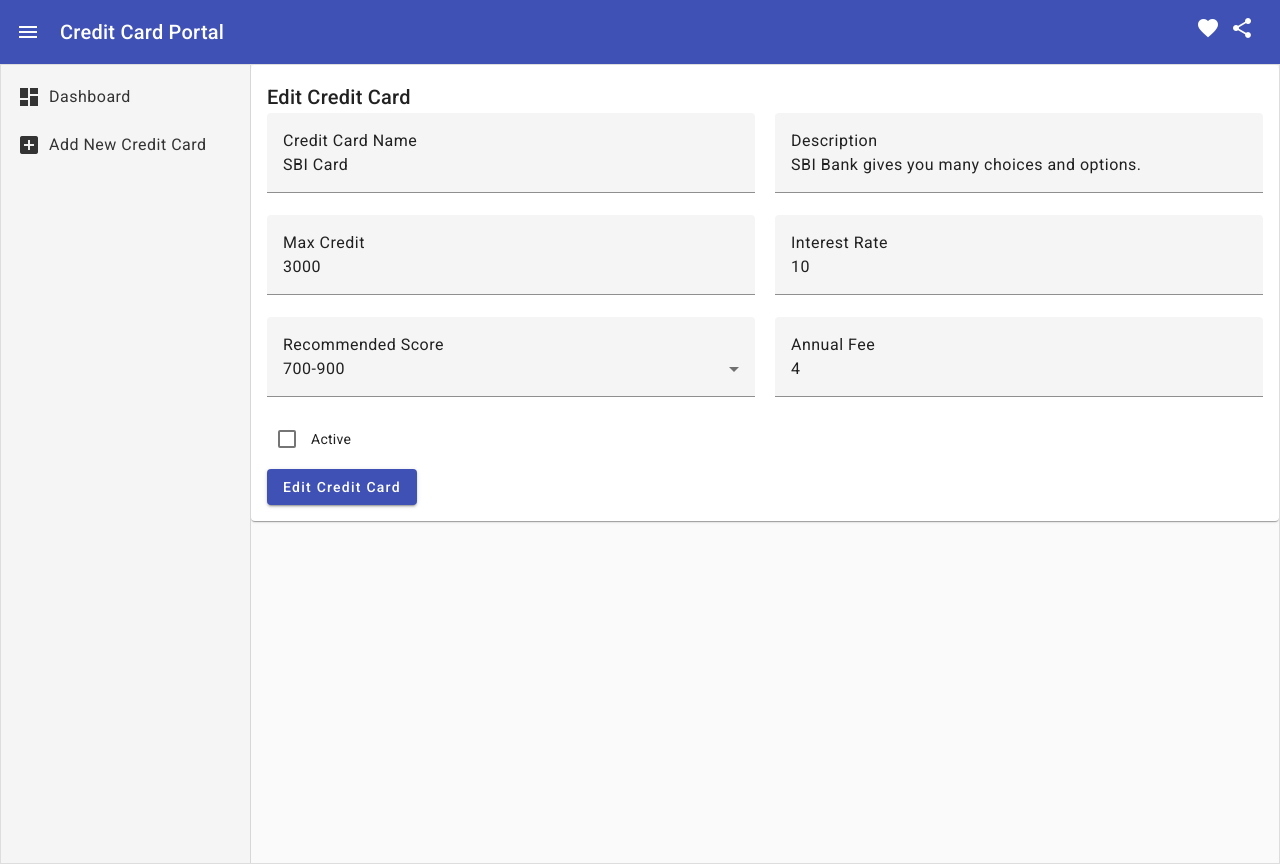
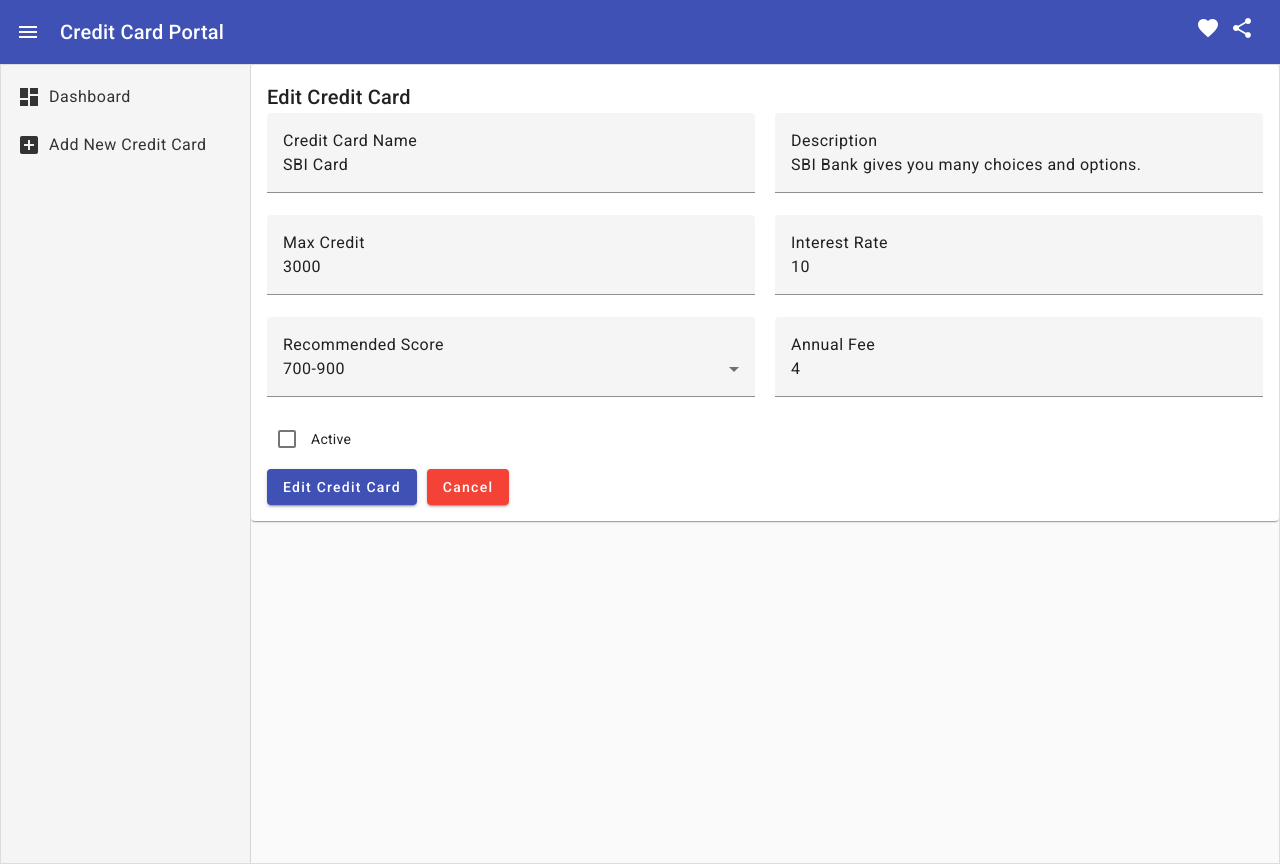
Before and after one commit to ashutosh2708/CreditCard-Admin-Portal, an Angular app: page /creditcards/edit/1 in a window 1280 px wide. Built offline with nearby package versions, Linux system fonts and the light colour scheme; data requests are answered from the project's data file.

Commit message:
cancel button added to edit page

```diff
--- a/src/app/creditcards/edit/edit.component.html
+++ b/src/app/creditcards/edit/edit.component.html
@@ -98,6 +98,7 @@
       </div>
 
       <button
+      class="edit-button"
         mat-raised-button
         color="primary"
         type="submit"
@@ -105,6 +106,14 @@
       >
         Edit Credit Card
       </button>
+      <button
+      class="cancel-button"
+        mat-raised-button
+        color="warn"
+        (click)="cancelBtn()"
+      >
+        Cancel
+      </button>
     </form>
   </mat-card-content>
 </mat-card>
--- a/src/app/creditcards/edit/edit.component.scss
+++ b/src/app/creditcards/edit/edit.component.scss
@@ -11,3 +11,7 @@
 mat-checkbox{
   margin-bottom: 10px;
 }
+
+.cancel-button{
+  margin-left: 10px;
+}
--- a/src/app/creditcards/edit/edit.component.ts
+++ b/src/app/creditcards/edit/edit.component.ts
@@ -80,6 +80,10 @@ export class EditComponent {
     }
   }
 
+  cancelBtn(){
+    this.router.navigate(['creditcards']);
+  }
+
   showSuccessMessage(message: string) {
     this.snackBar.open(message, 'Close', {
       duration: 3000,
```
